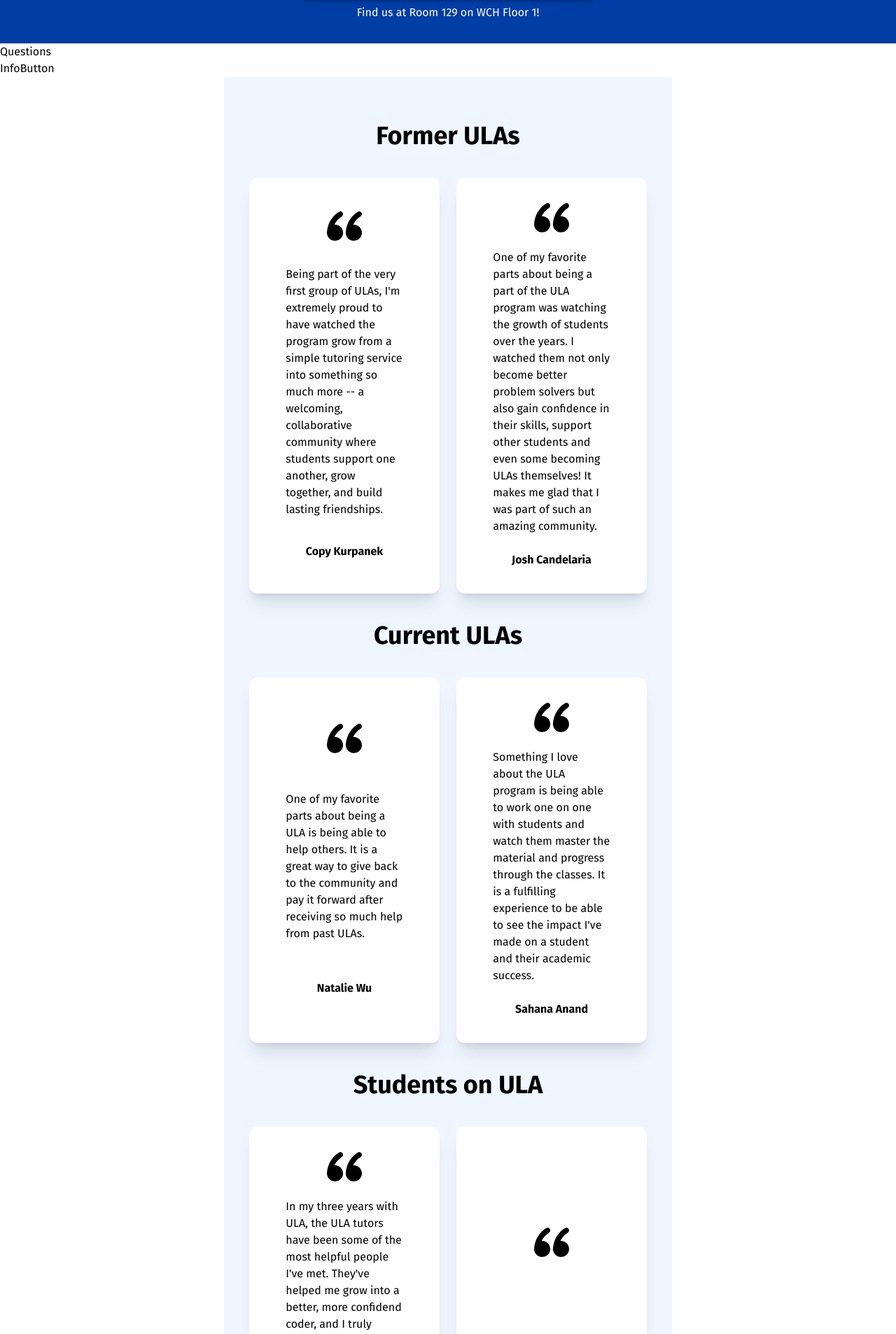
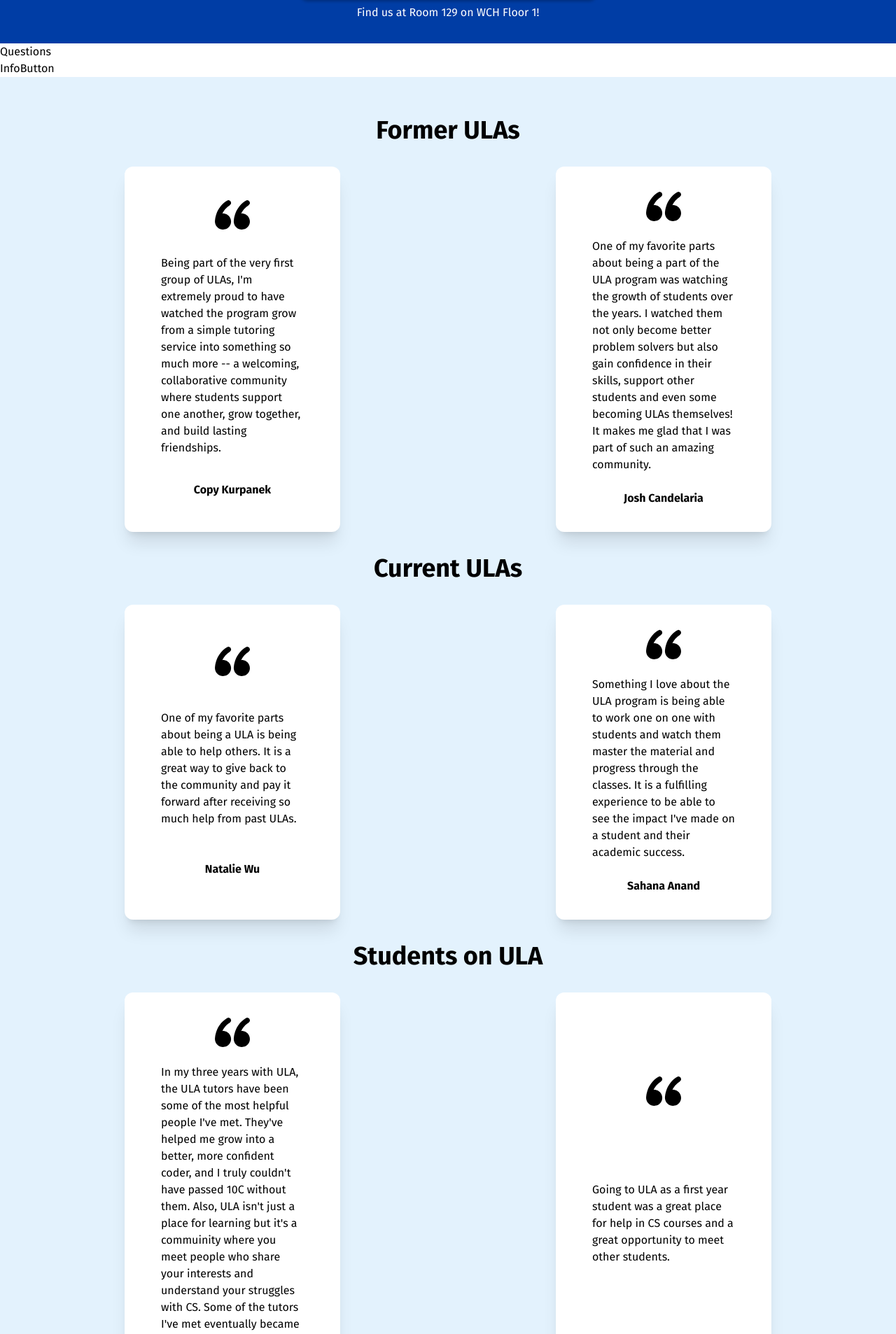
Before and after one commit to acm-ucr/cse-ula, a Next.js app: page / in a window 1280 px wide. Shown: the part 570-2476 px from the top of the page at 70% size. Built offline with nearby package versions, Linux system fonts and the light colour scheme.

Commit message:
Added stylistic changes

```diff
--- a/src/components/home/Card.tsx
+++ b/src/components/home/Card.tsx
@@ -8,7 +8,7 @@ interface componentProps {
 
 const Card = ({ name, quote }: componentProps) => {
   return (
-    <div className="mx-auto flex w-11/12 flex-col place-items-center justify-evenly rounded-xl bg-white p-8 shadow-xl">
+    <div className="mx-auto flex w-1/2 flex-col place-items-center justify-evenly rounded-xl bg-white p-8 shadow-xl">
       <div className="place-items-center p-1">
         <Image src={quoteIcon} className="w-3/4" alt="quoteIcon" />
       </div>
--- a/src/components/home/Testimony.tsx
+++ b/src/components/home/Testimony.tsx
@@ -1,32 +1,32 @@
-import { Testimonies } from "@/data/Testimonies";
+import { testimonies } from "@/data/Testimonies";
 import Card from "@/components/home/Card";
 
 const Testimony = () => {
   return (
-    <div className="mx-auto flex flex-grow flex-col bg-blue-50 p-6 md:w-1/2">
-      <h2 className="mb-10 mt-10 text-center text-4xl font-semibold">
-        Former ULAs
-      </h2>
+    <div className="flex w-full bg-ula-blue-light">
+      <div className="mx-auto flex flex-grow flex-col p-6 md:w-1/2">
+        <h2 className="my-8 text-center text-4xl font-semibold">Former ULAs</h2>
         <div className="grid grid-cols-2">
-        {Testimonies.slice(0, 2).map(({ name, quote }, index) => (
+          {testimonies.slice(0, 2).map(({ name, quote }, index) => (
             <Card key={index} name={name} quote={quote} />
           ))}
         </div>
-      <h2 className="mb-10 mt-10 text-center text-4xl font-semibold">
+        <h2 className="my-8 text-center text-4xl font-semibold">
           Current ULAs
         </h2>
         <div className="grid grid-cols-2">
-        {Testimonies.slice(2, 4).map(({ name, quote }, index) => (
+          {testimonies.slice(2, 4).map(({ name, quote }, index) => (
             <Card key={index} name={name} quote={quote} />
           ))}
         </div>
-      <h2 className="mb-10 mt-10 text-center text-4xl font-semibold">
+        <h2 className="my-8 text-center text-4xl font-semibold">
           Students on ULA
         </h2>
         <div className="grid grid-cols-2">
-        {Testimonies.slice(4, 6).map(({ name, quote }, index) => (
+          {testimonies.slice(4, 6).map(({ name, quote }, index) => (
             <Card key={index} name={name} quote={quote} />
           ))}
+        </div>
       </div>
     </div>
   );
--- a/src/data/Testimonies.ts
+++ b/src/data/Testimonies.ts
@@ -1,4 +1,4 @@
-export const Testimonies = [
+export const testimonies = [
   {
     name: "Copy Kurpanek",
     quote:
@@ -22,7 +22,7 @@ export const Testimonies = [
   {
     name: "Russel Villanueva",
     quote:
-      "In my three years with ULA, the ULA tutors have been some of the most helpful people I've met. They've helped me grow into a better, more confidend coder, and I truly couldn't have passed 10C without them. Also, ULA isn't just a place for learning but it's a commuinity where you meet people who share your interests and understand your struggles with CS. Some of the tutors I've met eventually became close friends, and I wouldn't have met them if it weren't for this program.",
+      "In my three years with ULA, the ULA tutors have been some of the most helpful people I've met. They've helped me grow into a better, more confident coder, and I truly couldn't have passed 10C without them. Also, ULA isn't just a place for learning but it's a commuinity where you meet people who share your interests and understand your struggles with CS. Some of the tutors I've met eventually became close friends, and I wouldn't have met them if it weren't for this program.",
   },
   {
     name: "Phillip Chin",
--- a/tailwind.config.ts
+++ b/tailwind.config.ts
@@ -9,6 +9,7 @@ module.exports = {
           "yellow-primary": "#FFB81C",
           "blue-accent": "#45ABFF",
           "yellow-accent": "#FBC754",
+          "blue-light": "#E3F2FD",
         },
       },
     },
```
Lines whose indentation alone changed are shown as unchanged.
